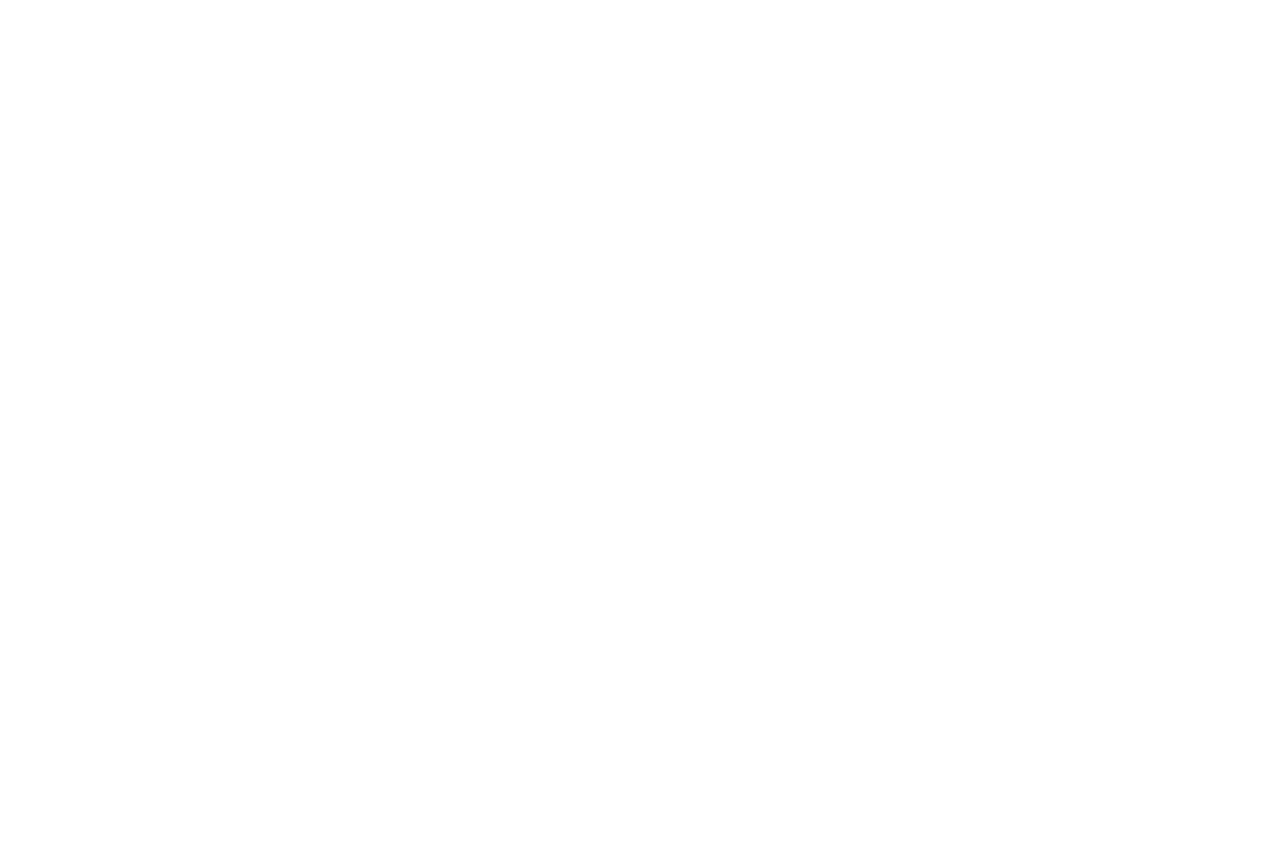
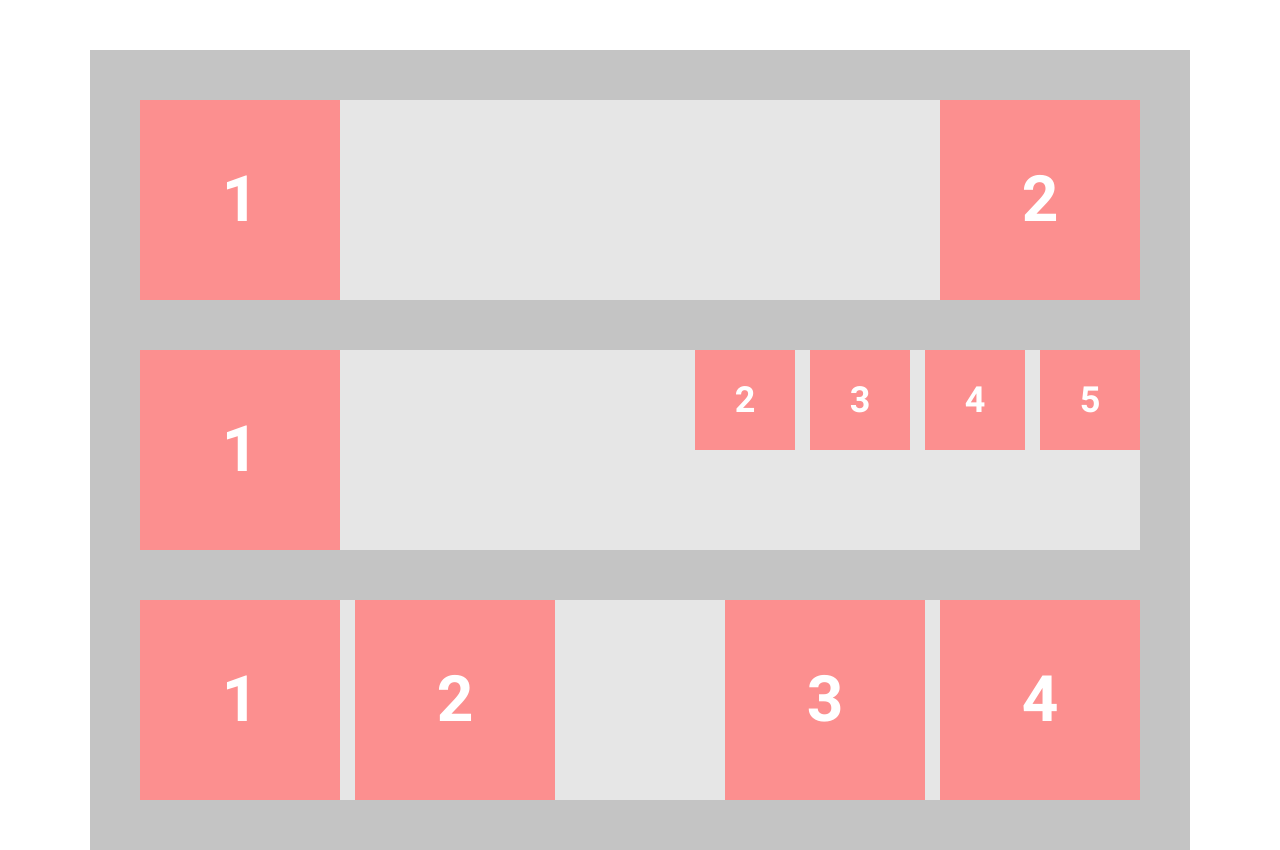
Before and after one commit to EugeneTarasenko/hillel-front-end-basic, a plain HTML site: page index.html in a window 1280 px wide. Before the commit the page ends 800 px from the top, so only its background shows below. Drawn offline with Linux system fonts and the light colour scheme.

Commit message:
add fonts and css stylesheet, make html layout

```diff
--- /dev/null
+++ b/css/style.css
@@ -0,0 +1,79 @@
+* {
+  margin: 0;
+  padding: 0;
+  box-sizing: border-box;
+}
+
+html {
+  font-family: "Roboto", sans-serif;
+}
+
+.container {
+  width: 1100px;
+  background-color: #c4c4c4;
+  padding: 50px;
+  padding-bottom: 50px;
+  margin: 50px auto 0;
+}
+
+.row {
+  background-color: #e6e6e6;
+  margin-bottom: 50px;
+}
+
+.box {
+  aspect-ratio: 1 / 1;
+  background-color: #fc8f8f;
+  display: inline-block;
+  text-align: center;
+  color: #ffffff;
+  font-family: "Roboto";
+  font-style: bold;
+  font-weight: 700;
+}
+
+.big {
+  width: 200px;
+  font-size: 64px;
+}
+
+.small {
+  width: 100px;
+  font-size: 36px;
+}
+
+.clearfix {
+  clear: both;
+}
+
+.left {
+  float: left;
+}
+
+.right {
+  float: right;
+}
+
+.right > .box {
+  margin-left: 15px;
+}
+
+.left > .box {
+  margin-right: 15px;
+}
+
+.row.last {
+  margin-bottom: 0;
+}
+
+.big > p {
+  line-height: 200px;
+}
+.small > p {
+  line-height: 100px;
+}
+
+p {
+  text-align: center;
+  vertical-align: middle;
+}
--- /dev/null
+++ b/fonts/font.css
@@ -0,0 +1,13 @@
+@font-face {
+  font-family: "Roboto";
+  src: url("./Roboto-Regular.woff2") format("woff2"),
+    url("./Roboto-Regular.woff") format("woff");
+  font-weight: 400;
+}
+
+@font-face {
+  font-family: "Roboto";
+  src: url("./Roboto-Bold.woff2") format("woff2"),
+    url("./Roboto-Bold.woff") format("woff");
+  font-weight: 700;
+}
--- a/index.html
+++ b/index.html
@@ -5,11 +5,69 @@
     <meta charset="UTF-8">
     <meta http-equiv="X-UA-Compatible" content="IE=edge">
     <meta name="viewport" content="width=device-width, initial-scale=1.0">
+    <link rel="stylesheet" href="./css/style.css">
+    <link rel="stylesheet" href="./fonts/font.css">
     <title>Document</title>
 </head>
 
 <body>
-    <main></main>
+    <main>
+        <div class="main-section">
+            <div class="container">
+                <div class="row">
+                    <div class="box big left center">
+                        <p>
+                        <p>1</p>
+                        </p>
+                    </div>
+                    <div class="box big right">
+                        <p>2</p>
+                    </div>
+                    <div class="clearfix"></div>
+                </div>
+                <div class="row">
+                    <div class="box big left">
+                        <p>1</p>
+                    </div>
+
+                    <div class="right">
+                        <div class="box small left">
+                            <p>2</p>
+                        </div>
+                        <div class="box small left">
+                            <p>3</p>
+                        </div>
+                        <div class="box small left">
+                            <p>4</p>
+                        </div>
+                        <div class="box small left">
+                            <p>5</p>
+                        </div>
+                    </div>
+                    <div class="clearfix"></div>
+                </div>
+                <div class="row last">
+                    <div class="left">
+                        <div class="box big left">
+                            <p>1</p>
+                        </div>
+                        <div class="box big left">
+                            <p>2</p>
+                        </div>
+                    </div>
+                    <div class="right">
+                        <div class="box big left">
+                            <p>3</p>
+                        </div>
+                        <div class="box big left">
+                            <p>4</p>
+                        </div>
+                    </div>
+                    <div class="clearfix"></div>
+                </div>
+            </div>
+        </div>
+    </main>
 </body>
 
 </html>
```
Also changed, not shown: fonts/Roboto-Bold.woff (added), fonts/Roboto-Bold.woff2 (added), fonts/Roboto-Regular.woff (added), fonts/Roboto-Regular.woff2 (added).
